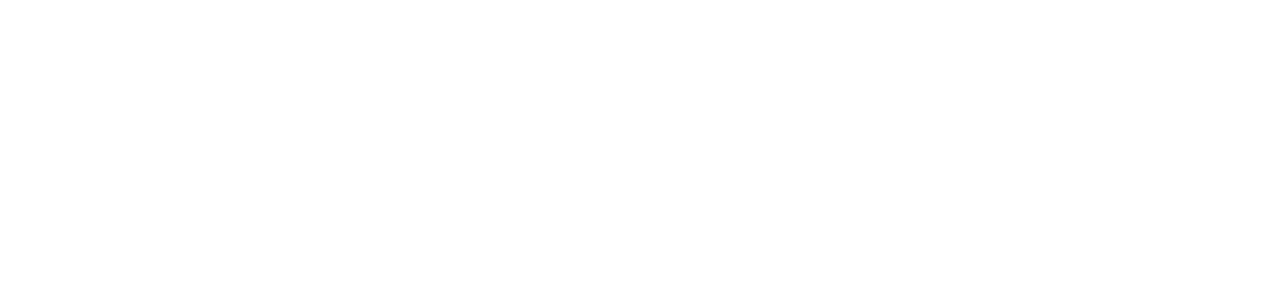
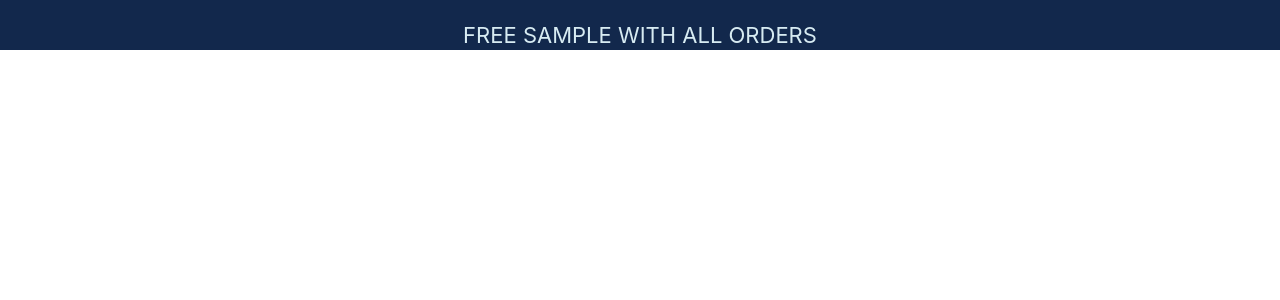
Before and after one commit to Divya3419/native-fog-9540, a React (Create React App) app in the folder app/: page /slidingtext in a window 1280 px wide. Before the commit this address had no page. Shown: the top 300 px of the page. Built offline with nearby package versions, Linux system fonts and the light colour scheme.

Commit message:
modified

```diff
--- a/app/src/Pages/Abel.jsx
+++ b/app/src/Pages/Abel.jsx
@@ -1,10 +1,11 @@
 import React from 'react'
-import Navbar from '../component/Navbar'
+
+import SlidingText from '../component/SlidingText'
 
 const Abel = () => {
   return (
     <>
-    <Navbar/>
+    <SlidingText/>
     {/* <Home/> */}
     <div>
       <div className='start'>
--- a/app/src/Pages/Brands.jsx
+++ b/app/src/Pages/Brands.jsx
@@ -1,6 +1,7 @@
 import React from 'react'
 import { Link, useNavigate } from 'react-router-dom'
-import Navbar from '../component/Navbar'
+import SlidingText from '../component/SlidingText'
+import Navbar from '../component/SlidingText'
 import "./Brands.css"
 const Brands = () => {
 
@@ -11,7 +12,7 @@
     }
   return (
     <>
-  <Navbar/>
+  <SlidingText/>
     <div>
 
 {/* <div className='brandnav'>FREE OVERNIGHT SHIPPING WITHOUT MINIMUM PURCHASE</div> */}
--- a/app/src/component/MainRoutes.jsx
+++ b/app/src/component/MainRoutes.jsx
@@ -4,7 +4,8 @@
 import BabyFoot from '../Pages/BabyFoot'
 import Brands from '../Pages/Brands'
 import Caudalie from '../Pages/Caudalie'
-import Navbar from './Navbar'
+import SlidingText from './SlidingText'
+
 
 const MainRoutes = () => {
   return (
@@ -14,7 +15,7 @@
             <Route path="/abel" element={<Abel/>}/>
             <Route path="/babyfoot" element={<BabyFoot/>}/>
             <Route path="/caudalie" element={<Caudalie/>}/>
-            <Route path="/nav" element={<Navbar/>}/>
+            <Route path="/slidingtext" element={<SlidingText/>}/>
         </Routes>
 
     </div>
--- a/app/src/component/Navbar.jsx
+++ b/app/src/component/SlidingText.jsx
@@ -1,7 +1,7 @@
 import React, { useEffect, useRef, useState } from 'react'
 
 
-const Navbar = () => {
+const SlidingText = () => {
     const [ words, setWords ] = useState(['FREE OVERNIGHT SHIPPING WITHOUT MINIMUM PURCHASE', 'FREE SAMPLE WITH ALL ORDERS', 'FREE GIFTS WITH PURCHASE'])
 
     const wrapperRef = useRef()
@@ -80,4 +80,4 @@
   )
 }
 
-export default Navbar
+export default SlidingText
```
Also changed, not shown: app/src/Pages/Brands.css (+0 -267 lines).
